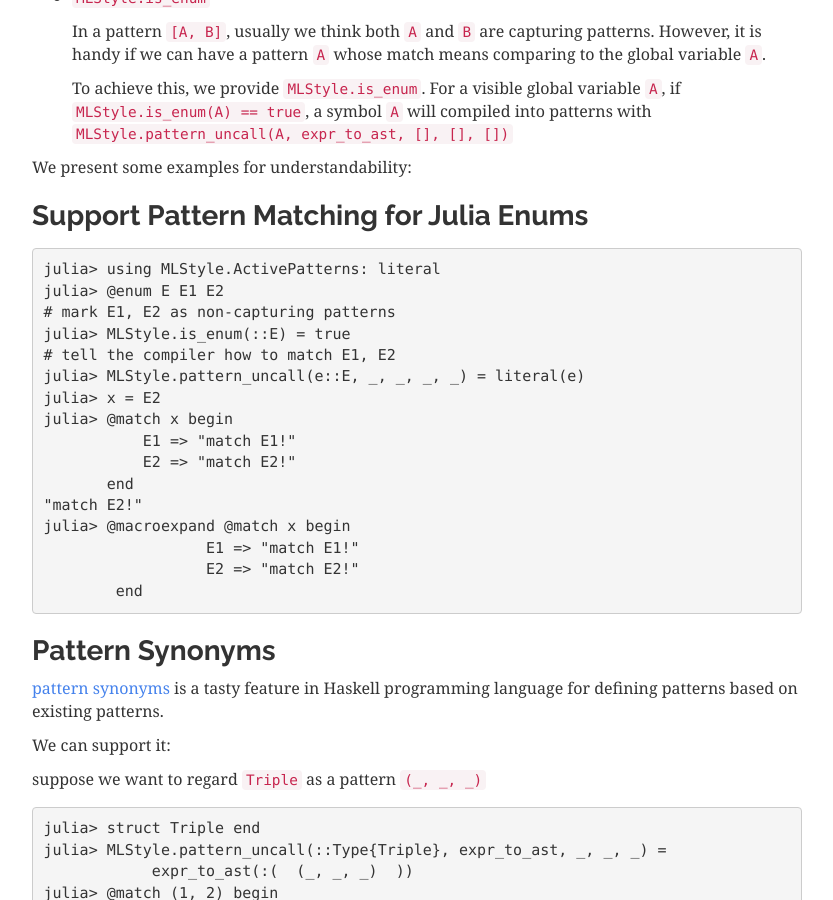
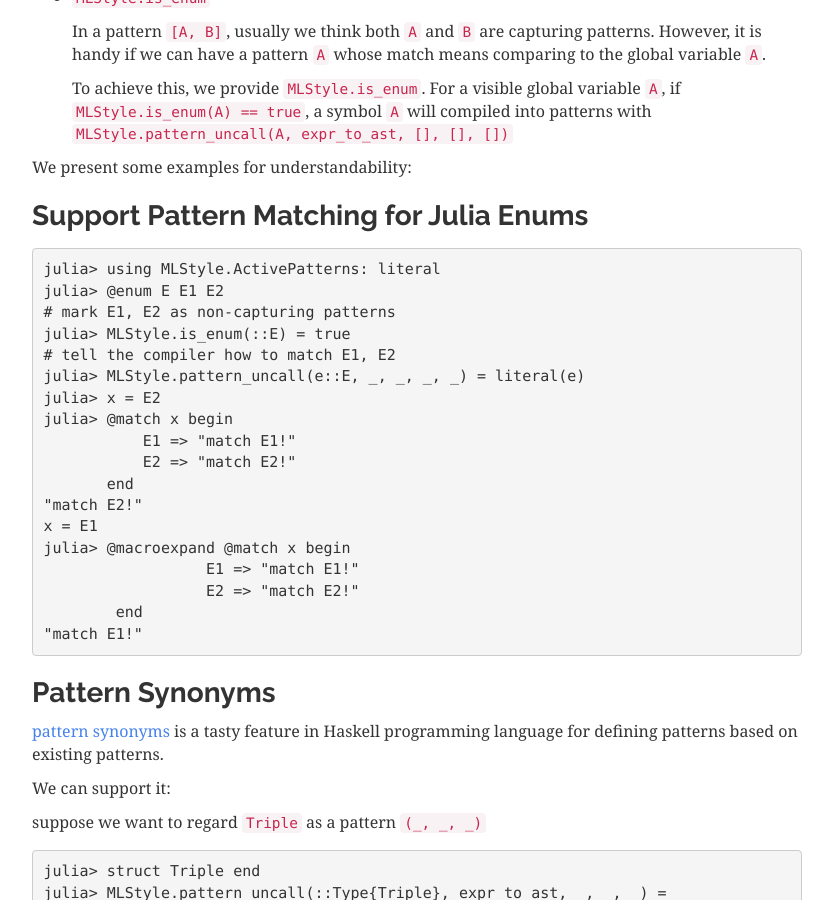
Before and after one commit to thautwarm/MLStyle.jl, a Sphinx documentation site: the page built from docs/syntax/pattern.md, in a window 1280 px wide and 900 px high, scrolled down 6333 px. Shown: the whole window, without its empty margins (38-871 px from the left). Built offline with Sphinx 7.4.7, drawn with Linux system fonts in a browser that asks for light colours.

Commit message:
update docs

````diff
--- a/docs/syntax/pattern.md
+++ b/docs/syntax/pattern.md
@@ -311,10 +311,12 @@
            E2 => "match E2!"
        end
 "match E2!"
+x = E1
 julia> @macroexpand @match x begin
                   E1 => "match E1!"
                   E2 => "match E2!"
         end
+"match E1!"
 ```
 
 ### Pattern Synonyms
````
